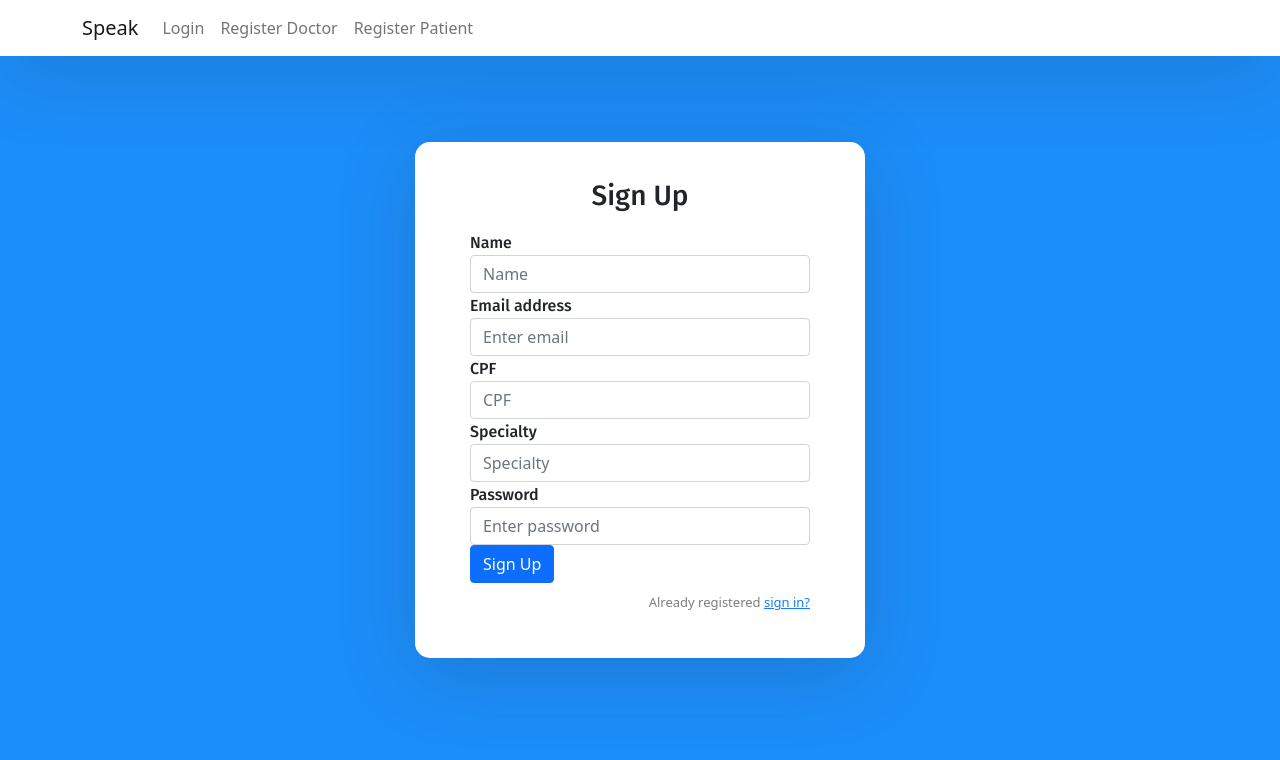
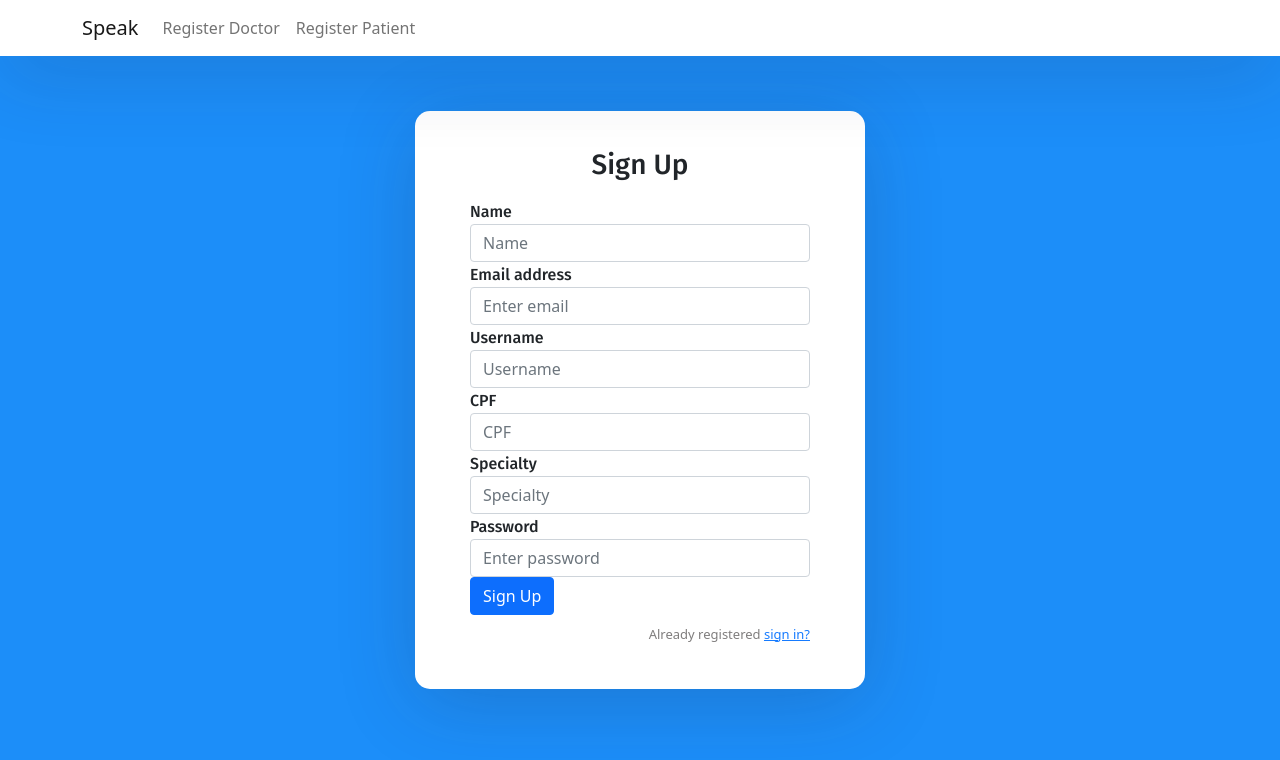
Before and after one commit to Matheusdiogenes/projeto-frontend-reactJS, a React (Create React App) app: page /register-doctor in a window 1280 px wide. Shown: the top 760 px of the page. Built offline with nearby package versions, Linux system fonts and the light colour scheme.

Commit message:
arquivo da api

```diff
--- a/package.json
+++ b/package.json
@@ -1,11 +1,13 @@
 {
   "name": "projetodb-frontend",
   "version": "0.1.0",
+  "type":"module",
   "private": true,
   "dependencies": {
     "@testing-library/jest-dom": "^5.11.4",
     "@testing-library/react": "^11.1.0",
     "@testing-library/user-event": "^12.1.10",
+    "axios": "^0.21.1",
     "bootstrap": "^5.0.1",
     "react": "^17.0.2",
     "react-dom": "^17.0.2",
--- a/src/App.js
+++ b/src/App.js
@@ -8,17 +8,14 @@ import signUpDoctor from "./components/signUpDoctor.component";
 import signUpPatient from "./components/signUpPatient.component";
 import exercisePatient from "./components/patient/exercise.component";
 
+export let username
 function App() {
-  return (<Router>
-    <div className="App">
+  const login =
   <nav className="navbar navbar-expand-lg navbar-light fixed-top">
     <div className="container">
       <Link className="navbar-brand" to={"/sign-in"}>Speak</Link>
       <div className="collapse navbar-collapse" id="navbarTogglerDemo02">
         <ul className="navbar-nav ml-auto">
-              <li className="nav-item">
-                <Link className="nav-link" to={"/sign-in"}>Login</Link>
-              </li>
           <li className="nav-item">
             <Link className="nav-link" to={"/register-doctor"}>Register Doctor</Link>
           </li>
@@ -30,14 +27,35 @@ function App() {
     </div>
   </nav>
 
+  const logado = <nav className="navbar navbar-expand-lg navbar-light fixed-top">
+  <div className="container">
+    <Link className="navbar-brand" to={"/patient"}>Speak</Link>
+      <ul className="navbar-nav ml-auto">
+        <li className="nav-item">
+          <Link className="nav-link" to={"/patient"}>{username}</Link>
+        </li>
+      </ul>
+    </div>
+  </nav>
+
+  let navbar = login
+
+  if (username != null) {
+    navbar = logado
+  }
+
+  return (<Router>
+    <div className="App">
+      {navbar}
+
       <div className="auth-wrapper">
         <div className="auth-inner">
           <Switch>
             <Route exact path='/' component={Login} />
-            <Route path="/sign-in" component={Login} />
-            <Route path="/register-doctor" component={signUpDoctor} />
-            <Route path="/register-patient" component={signUpPatient} />
-            <Route path="/patient" component={exercisePatient} />
+            <Route exact path="/sign-in" component={Login} />
+            <Route exact path="/register-doctor" component={signUpDoctor} />
+            <Route exact path="/register-patient" component={signUpPatient} />
+            <Route exact path="/patient" component={exercisePatient} />
           </Switch>
         </div>
       </div>
--- a/src/components/login.component.js
+++ b/src/components/login.component.js
@@ -3,7 +3,9 @@ import React, { Component } from "react";
 export default class Login extends Component {
     render() {
         return (
+            <div>
                 <form>
+
                     <h3>Sign In</h3>
 
                     <div className="form-group">
@@ -23,11 +25,13 @@ export default class Login extends Component {
                         </div>
                     </div>
 
-                <button type="submit" className="btn btn-primary btn-block">Submit</button>
+                    <button className="btn btn-primary btn-block">Submit</button>
                     <p className="forgot-password text-right">
                         Forgot <a href="#">password?</a>
                     </p>
                 </form>
+
+            </div>
         );
     }
 }
--- a/src/components/signUpDoctor.component.js
+++ b/src/components/signUpDoctor.component.js
@@ -14,6 +14,11 @@ export default class SignUpDoctor extends Component {
                 <div className="form-group">
                     <label>Email address</label>
                     <input type="email" className="form-control" placeholder="Enter email" />
+                </div>
+
+                <div className="form-group">
+                    <label>Username</label>
+                    <input type="email" className="form-control" placeholder="Username" />
                 </div>
 
                 <div className="form-group">
```
Also changed, not shown: src/api.js (added, +90 -0 lines), 2 other files (tests, documents, lock files or other folders). Lines whose indentation alone changed are shown as unchanged.
